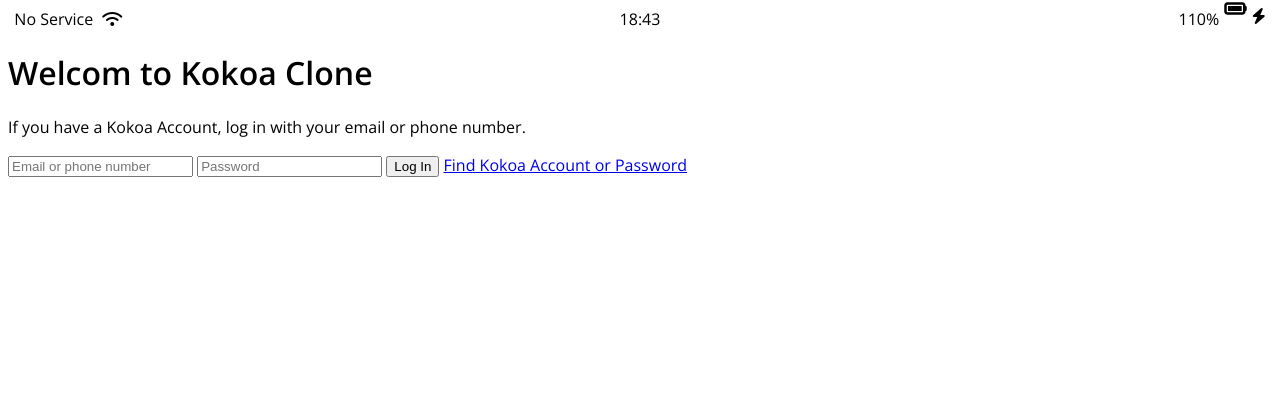
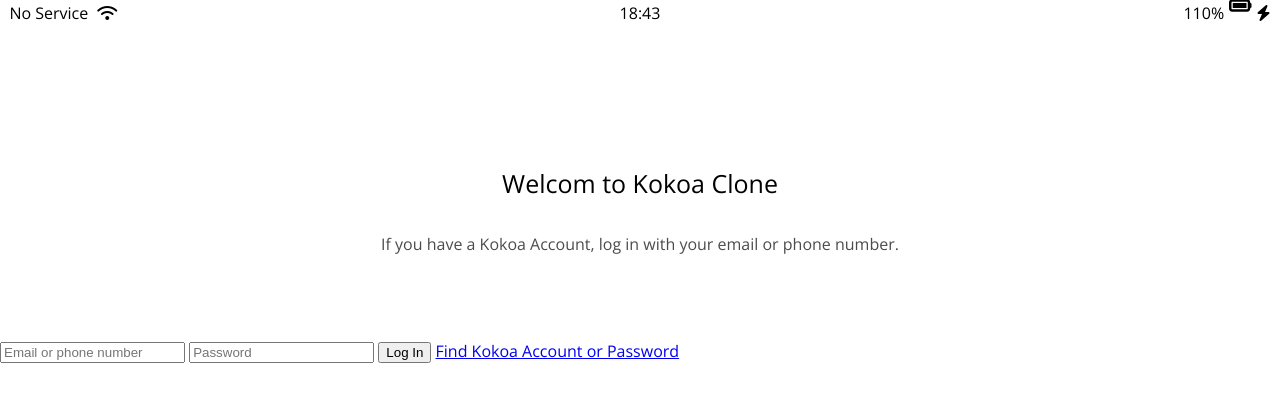
Before and after one commit to HanJiWoong/kokoa-clone-2021, a plain HTML site: page index.html in a window 1280 px wide. Drawn offline with nearby package versions, Linux system fonts and the light colour scheme.

Commit message:
Sign Up Header 수정

```diff
--- /dev/null
+++ b/css/reset.css
@@ -0,0 +1,129 @@
+/* http://meyerweb.com/eric/tools/css/reset/
+   v2.0 | 20110126
+   License: none (public domain)
+*/
+
+html,
+body,
+div,
+span,
+applet,
+object,
+iframe,
+h1,
+h2,
+h3,
+h4,
+h5,
+h6,
+p,
+blockquote,
+pre,
+a,
+abbr,
+acronym,
+address,
+big,
+cite,
+code,
+del,
+dfn,
+em,
+img,
+ins,
+kbd,
+q,
+s,
+samp,
+small,
+strike,
+strong,
+sub,
+sup,
+tt,
+var,
+b,
+u,
+i,
+center,
+dl,
+dt,
+dd,
+ol,
+ul,
+li,
+fieldset,
+form,
+label,
+legend,
+table,
+caption,
+tbody,
+tfoot,
+thead,
+tr,
+th,
+td,
+article,
+aside,
+canvas,
+details,
+embed,
+figure,
+figcaption,
+footer,
+header,
+hgroup,
+menu,
+nav,
+output,
+ruby,
+section,
+summary,
+time,
+mark,
+audio,
+video {
+  margin: 0;
+  padding: 0;
+  border: 0;
+  font-size: 100%;
+  font: inherit;
+  vertical-align: baseline;
+}
+/* HTML5 display-role reset for older browsers */
+article,
+aside,
+details,
+figcaption,
+figure,
+footer,
+header,
+hgroup,
+menu,
+nav,
+section {
+  display: block;
+}
+body {
+  line-height: 1;
+}
+ol,
+ul {
+  list-style: none;
+}
+blockquote,
+q {
+  quotes: none;
+}
+blockquote:before,
+blockquote:after,
+q:before,
+q:after {
+  content: "";
+  content: none;
+}
+table {
+  border-collapse: collapse;
+  border-spacing: 0;
+}
--- /dev/null
+++ b/css/status-bar.css
@@ -0,0 +1,28 @@
+.status-bar {
+  display: flex; /* status-bar 의 box들이 한줄로 오도록 만들기 위해 사용 */
+  /*justify-content: space-between; /* status bar의 각 영역을 화면 크기에 따라 분할하기 위해 */
+  justify-content: center;
+  padding: 5px 3px;
+}
+
+.status-bar__column {
+  width: 33%;
+}
+
+.status-bar__column:first-child span {
+  margin-right: 5px;
+}
+
+.status-bar__column:nth-child(2) {
+  display: flex;
+  justify-content: center;
+}
+
+.status-bar__column:last-child {
+  display: flex;
+  justify-content: flex-end;
+}
+
+.status-bar__column .fa-battery-full {
+  margin: 0px 5px;
+}
--- a/css/style.css
+++ b/css/style.css
@@ -1,33 +1,26 @@
-@import url("https://fonts.googleapis.com/css2?family=Open+Sans:wght@400;600&display=swap");
+@import url("https://fonts.googleapis.com/css2?family=Open+Sans:wght@400;600&display=swap"); /* font를 추가한다. 이 경로는 google font에서 가져왔다. */
+@import "reset.css"; /* 브라우저의 기본 CSS를 지우기 위한 CSS파일을 추가한다. */
+@import "status-bar.css"; /* status-bar에 대한 CSS를 다른 파일로 분리하였다. */
 
 body {
-  font-family: "Open Sans", sans-serif;
+  font-family: "Open Sans", sans-serif; /*  */
 }
 
-.status-bar {
-  display: flex; /* status-bar 의 box들이 한줄로 오도록 만들기 위해 사용 */
-  /*justify-content: space-between; /* status bar의 각 영역을 화면 크기에 따라 분할하기 위해 */
-  justify-content: center;
+.welcome-header {
+  margin: 90px 0px;
+  display: flex;
+  flex-direction: column; /* 이 부분을 쓰지 않으면 가로 기준으로 정렬된다. */
+  align-items: center;
+  margin-top: 145px;
+  text-align: center;
 }
 
-.status-bar__column {
-  width: 33%;
+.welcome-header__title {
+  margin-bottom: 40px;
+  font-size: 25px;
 }
 
-.status-bar__column:first-child span {
-  margin-right: 5px;
+.welcome-header__text {
+  width: 60%;
+  opacity: 0.7;
 }
-
-.status-bar__column:nth-child(2) {
-  display: flex;
-  justify-content: center;
-}
-
-.status-bar__column:last-child {
-  display: flex;
-  justify-content: flex-end;
-}
-
-.status-bar__column .fa-battery-full {
-  margin: 0px 5px;
-}
```
